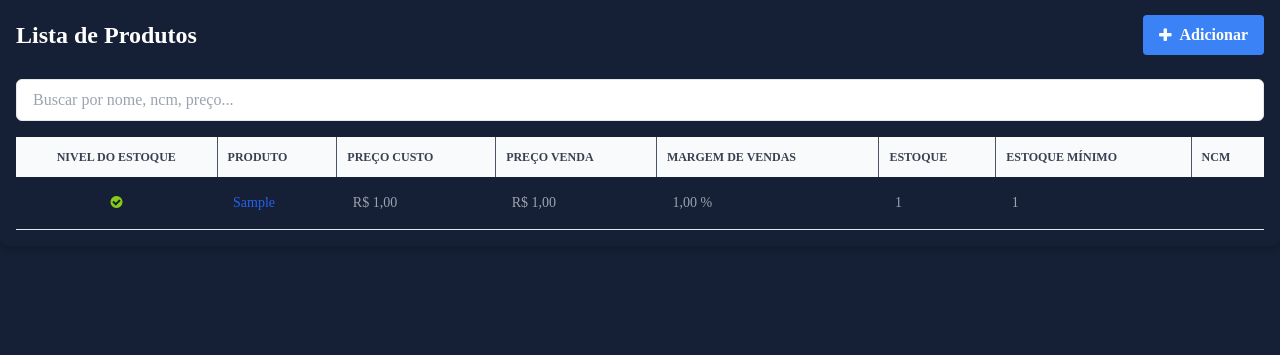
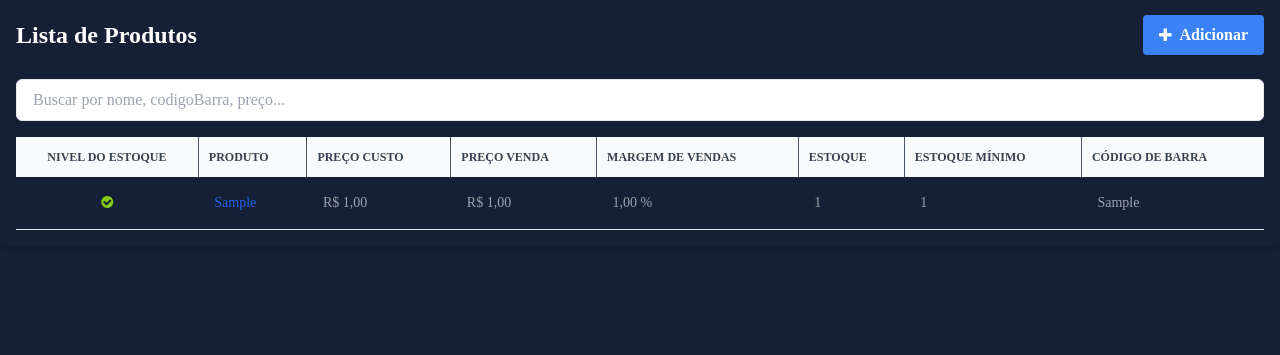
Before and after one commit to DevTroli/Sales-Software, a Django app: page /produtos/ in a window 1280 px wide. Shown: the part 105-460 px from the top of the page. Run offline with Django 5.2, Linux system fonts and the light colour scheme; a user stored in the database is signed in; tables that the repository leaves empty hold one stand-in row (values such as "Sample post"); some libraries are stand-ins or nearby versions; some web fonts are replaced.

Commit message:
update models.py on database

```diff
--- a/produto/admin.py
+++ b/produto/admin.py
@@ -11,10 +11,10 @@ class ProdutoAdmin(admin.ModelAdmin):
         "preco_venda",
         "estoque",
         "estoque_minimo",
-        "ncm",
+        "codigoBarra",
     )
     search_fields = (
         "produto",
-        "ncm",
+        "codigoBarra",
     )  # Defina os campos pelos quais você deseja buscar
     list_filter = ("nivel_estoque",)
--- a/produto/models.py
+++ b/produto/models.py
@@ -19,7 +19,7 @@ class Produto(models.Model):
     )
     estoque = models.IntegerField("Estoque Atual")
     estoque_minimo = models.PositiveIntegerField("Estoque Mínimo", default=0)
-    codigoBarra = models.CharField("Codigo de Barra", max_length=16)
+    codigoBarra = models.CharField("Codigo de  de Barra", max_length=16)
 
     class Meta:
         ordering = ("-produto",)
--- a/produto/templates/index.html
+++ b/produto/templates/index.html
@@ -11,7 +11,7 @@
         </a>
     </header>
     <form method="GET" action="">
-        <input type="text" name="q" placeholder="Buscar por nome, ncm, preço..." class="px-4 py-2 w-full border text-slate-900 rounded-md mb-4">
+        <input type="text" name="q" placeholder="Buscar por nome, codigoBarra, preço..." class="px-4 py-2 w-full border text-slate-900 rounded-md mb-4">
     </form>
     {% if object_list %}
     <div class="overflow-x-auto">
@@ -25,7 +25,7 @@
                     <th scope="col" class="px-2.5 py-3 border-r border-gray-600">Margem de vendas</th>
                     <th scope="col" class="px-2.5 py-3 border-r border-gray-600">Estoque</th>
                     <th scope="col" class="px-2.5 py-3 border-r border-gray-600">Estoque Mínimo</th>
-                    <th scope="col" class="px-2.5 py-3">ncm</th>
+                    <th scope="col" class="px-2.5 py-3">Código de Barra</th>
                 </tr>
             </thead>
             <tbody>
@@ -46,7 +46,7 @@
                     <td class="p-4"><span>{{ object.margem_vendas }} %</span></td>
                     <td class="p-4">{{ object.estoque }}</td>
                     <td class="p-4">{{ object.estoque_minimo }}</td>
-                    <td class="p-4">{{ object.ncm }}</td>
+                    <td class="p-4">{{ object.codigoBarra }}</td>
                 </tr>
                 {% endfor %}
             </tbody>
--- a/produto/templates/product_detail.html
+++ b/produto/templates/product_detail.html
@@ -28,7 +28,7 @@
                 </tr>
                 <tr>
                     <th class="text-right p-4">Código de Barras</th>
-                    <td class="p-4">{{ object.ncm }}</td>
+                    <td class="p-4">{{ object.codigoBarra }}</td>
                 </tr>
                 <tr>
                     <th class="text-right p-4">Preço de custo</th>
--- a/produto/views.py
+++ b/produto/views.py
@@ -24,7 +24,7 @@ def index(request):
         for q in queries:
             q_objects |= (
                 Q(produto__icontains=q)
-                | Q(ncm__icontains=q)
+                | Q(codigoBarra__icontains=q)
                 | Q(preco_venda__icontains=q)
             )
         objects = objects.filter(q_objects)
```
Also changed, not shown: produto/migrations/0001_initial.py, produto/migrations/0009_alter_produto_codigobarra.py (added).
